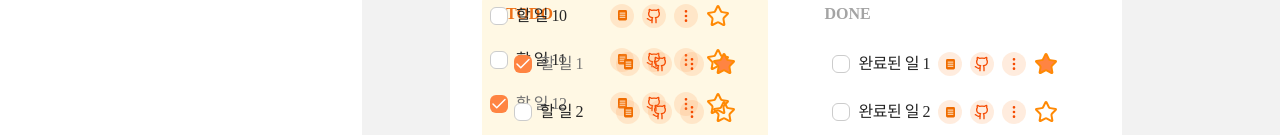
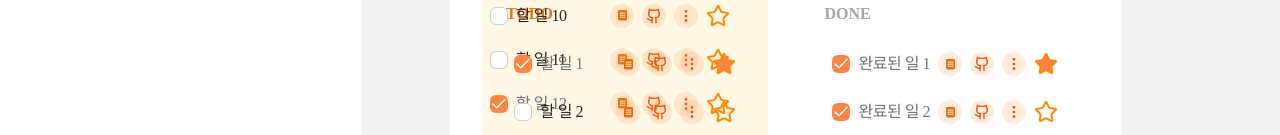
Before and after one commit to slidtodo/frontend, a Next.js app: page /dashboard in a window 1280 px wide. Shown: the part 621-756 px from the top of the page. Built offline with nearby package versions, Linux system fonts and the light colour scheme.

Commit message:
fix: ListBox - 잘못된 boolean 반영 - 불필요한 연산자 수정

```diff
--- a/src/features/dashboard/components/GoalBox/index.tsx
+++ b/src/features/dashboard/components/GoalBox/index.tsx
@@ -70,7 +70,7 @@ function ListBox({ title, variant, items }: ListBoxProps) {
             todo={{
               id: item.id,
               title: item.title,
-              done: item.isCompleted ?? false,
+              done: item.isCompleted ?? variant === 'done',
               fileUrl: null,
               linkUrl: null,
               userId: 0,
--- a/src/features/goal/components/DetailTodoModal/index.tsx
+++ b/src/features/goal/components/DetailTodoModal/index.tsx
@@ -31,8 +31,7 @@ export default function DetailTodoModal({ todo }: DetailTodoModalProps) {
         <DetailItemSummary icon={<CalendarIcon size={18} />} label="마감기한" value={'2026.09.12'} />
         <DetailItemSummary icon={<HashIcon size={18} />} label="태그" value={['코딩', '프로그래밍'].join(', ')} />
       </div>
-      {todo.fileUrl ||
-        (todo.linkUrl && (
+      {(todo.fileUrl || todo.linkUrl) && (
         <div className="flex flex-col gap-2">
           <span className="text-base font-semibold text-[#333333]">첨부파일</span>
           <div className="flex flex-col gap-3">
@@ -49,7 +48,7 @@ export default function DetailTodoModal({ todo }: DetailTodoModalProps) {
             </div>
           </div>
         </div>
-        ))}
+      )}
 
       {todo.noteIds.length > 0 && (
         <div className="flex flex-col gap-2">
```
Lines whose indentation alone changed are shown as unchanged.
